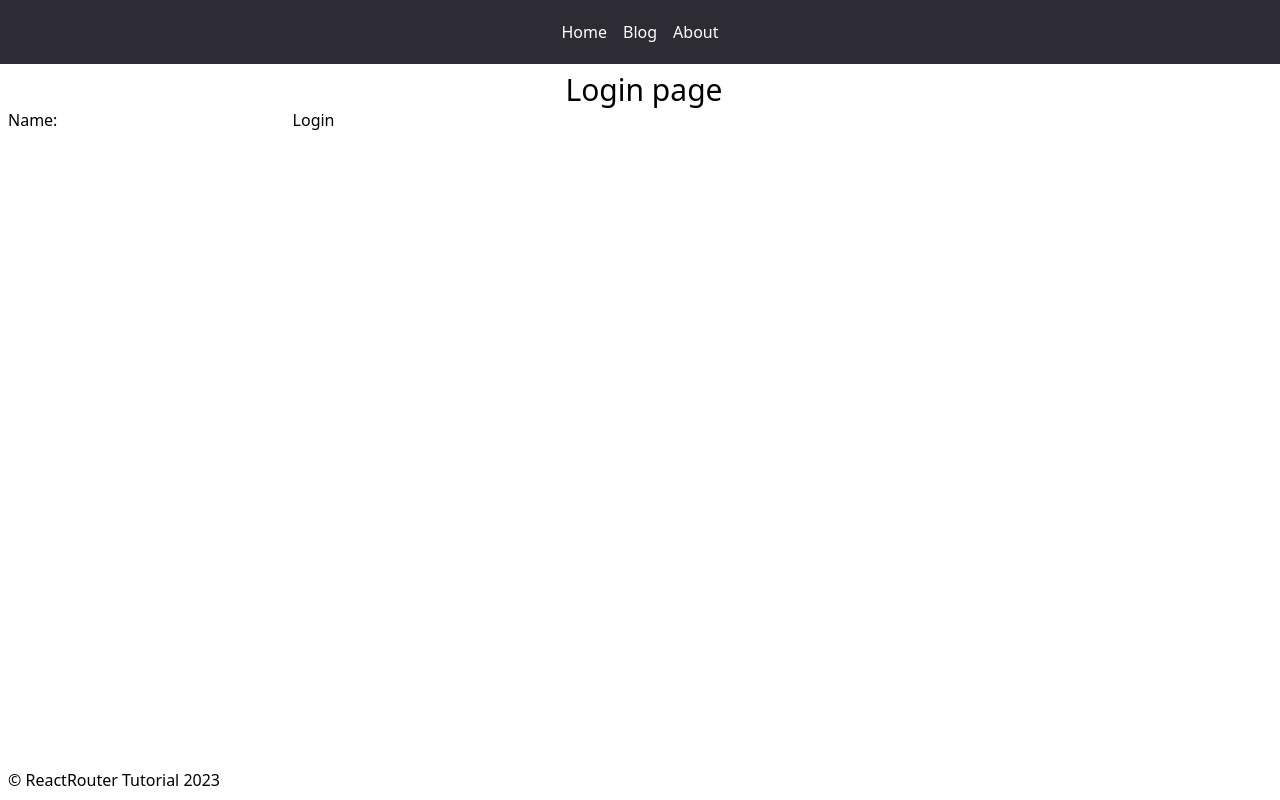
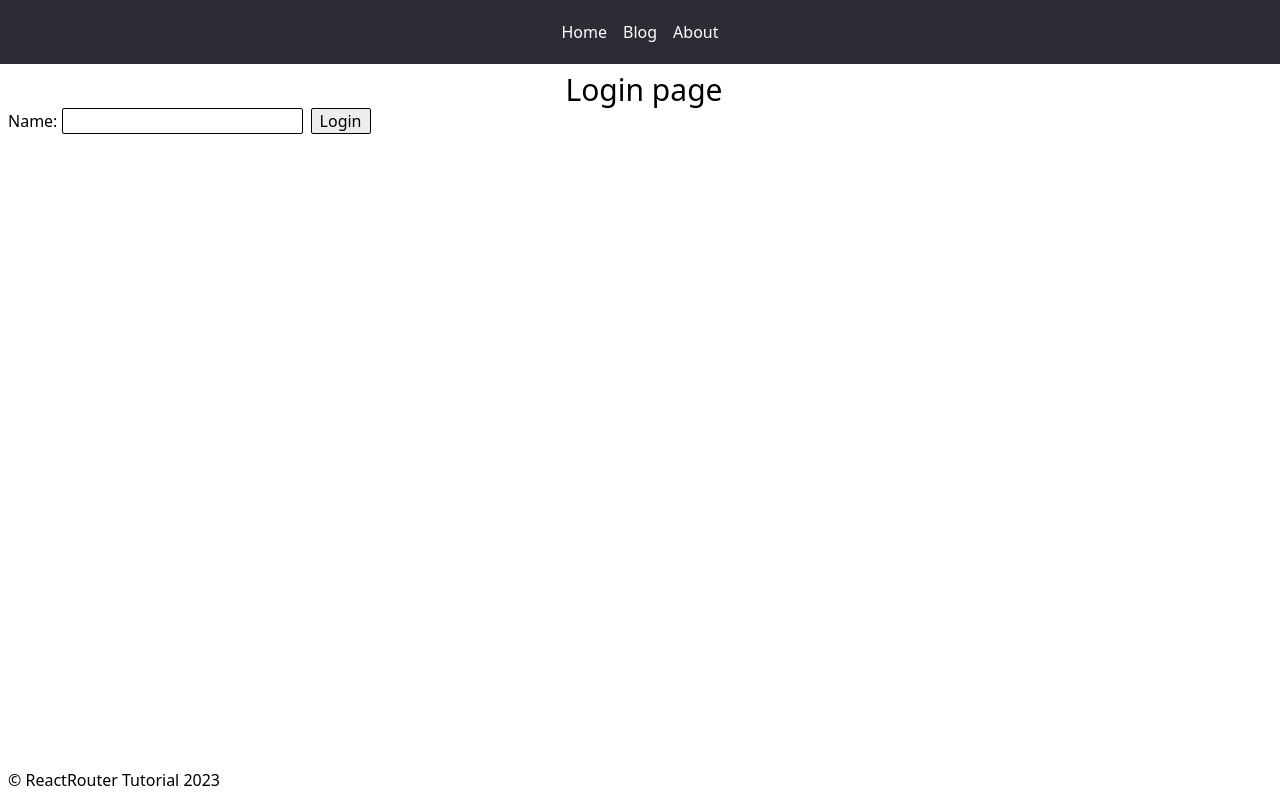
Before and after one commit to Aandi1989/ReactRouter6, a React (Create React App) app: page /login in a window 1280 px wide. Built offline with nearby package versions, Linux system fonts and the light colour scheme.

Commit message:
privateRoute

```diff
--- a/src/pages/Createpost.jsx
+++ b/src/pages/Createpost.jsx
@@ -1,7 +1,17 @@
+import {useAuth} from '../hook/useAuth';
+import { useNavigate } from 'react-router-dom';
+
 export const Createpost = () => {
+  const {signOut} = useAuth();
+  const navigate = useNavigate();
+
+  const signOutHandler = () => {
+    signOut(() => navigate('/', {replace: true}))
+  }
   return (
     <div>
         <h1 className="text-3xl text-center">Create a post</h1>
+        <button className='ml-2 border rounded-sm px-2 bg-gray' onClick={signOutHandler}>Log Out</button>
     </div>
   )
 }
--- a/src/pages/Loginpage.jsx
+++ b/src/pages/Loginpage.jsx
@@ -21,9 +21,9 @@ export const Loginpage = () => {
         <h1 className="text-3xl text-center">Login page</h1>
         <form onSubmit={handleSubmit}>
             <label >
-                Name: <input name="userName"/>
+                Name: <input className='border rounded-sm px-1' name="userName"/>
             </label>
-            <button type="submit">Login</button>
+            <button className='ml-2 border rounded-sm px-2 bg-gray' type="submit">Login</button>
         </form>
     </div>
   )
--- a/tailwind.config.js
+++ b/tailwind.config.js
@@ -9,6 +9,7 @@ module.exports = {
       bgColor: "#2D2B34",
       white:"#FFFFFF",
       darkcyan:"#1D7F8B",
+      gray:"#EEEDEE"
     },
   },
   plugins: [],
```
